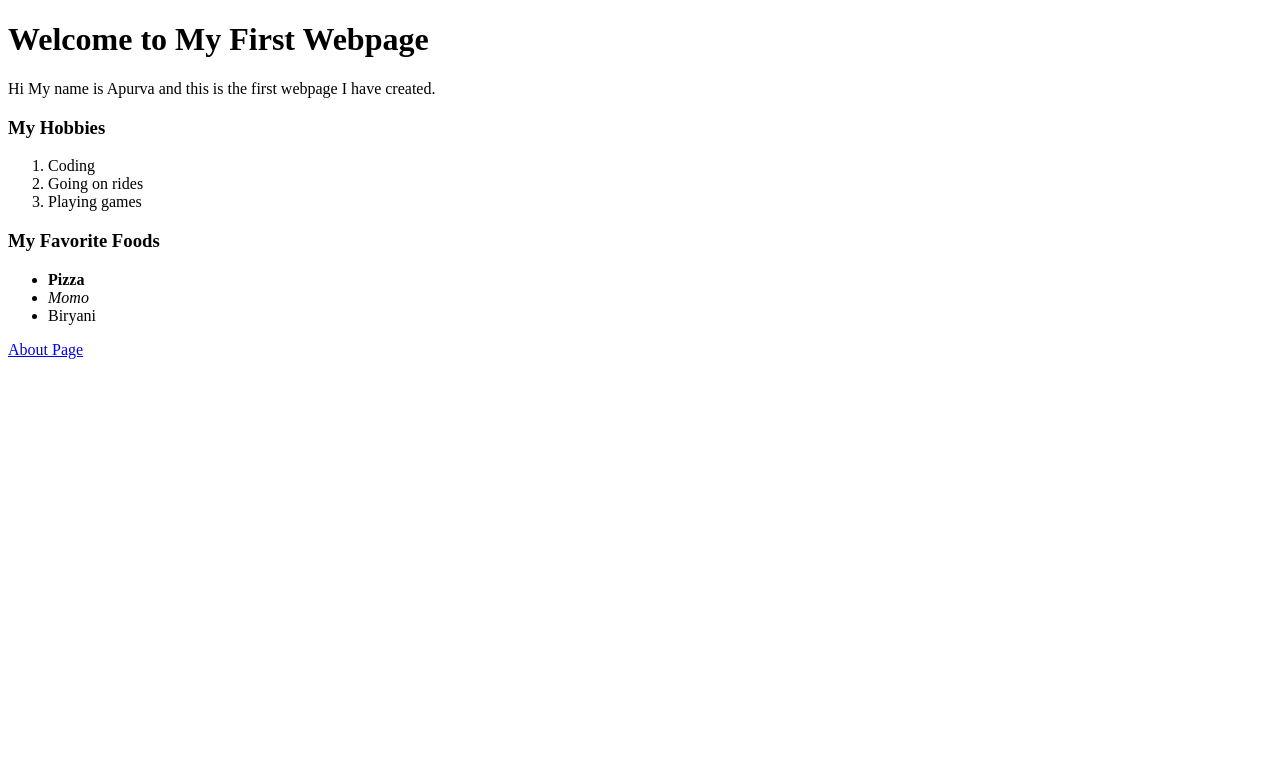
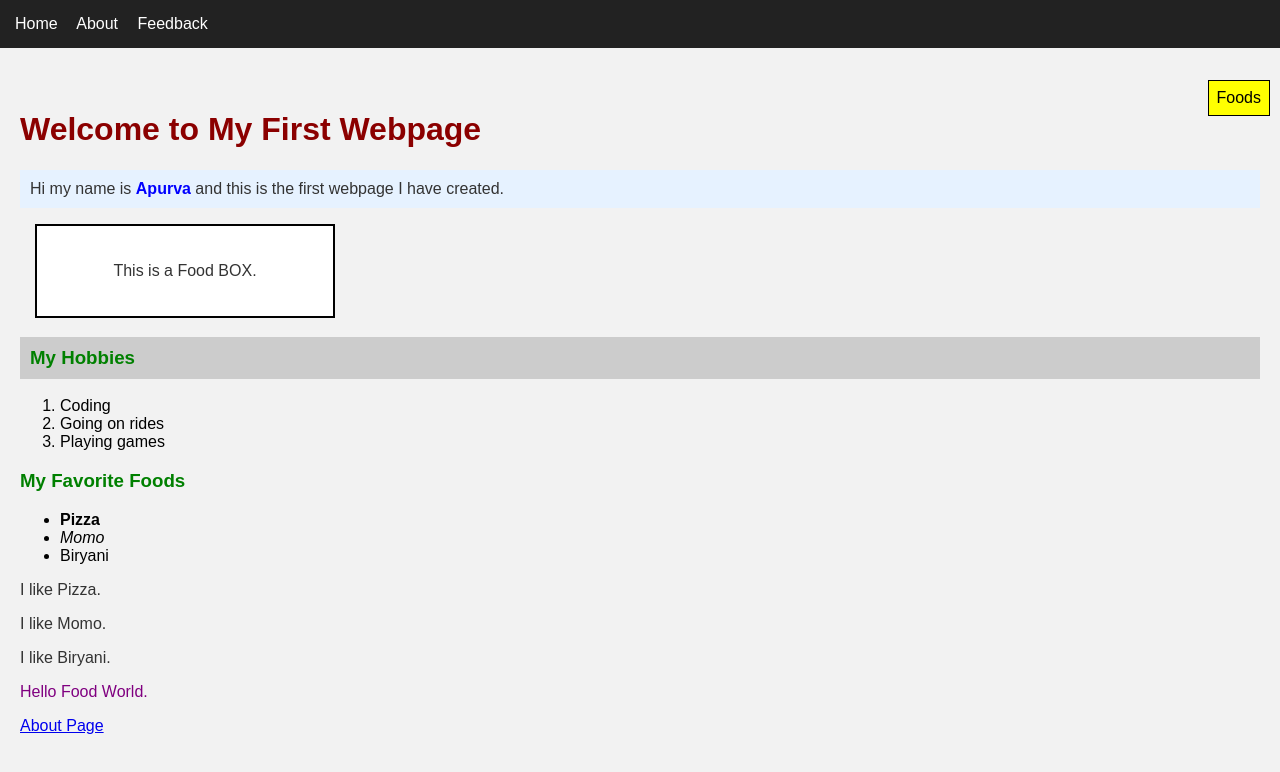
Before and after one commit to Apurva6969/Web-Dev-Module, a plain HTML site: page index.html in a window 1280 px wide. Drawn offline with Linux system fonts and the light colour scheme.

Commit message:
Add files via upload

```diff
--- a/index.html
+++ b/index.html
@@ -4,22 +4,60 @@
     <meta charset="UTF-8">
     <meta name="viewport" content="width=device-width, initial-scale=1.0">
     <title>Welcome Page</title>
+    <link rel="stylesheet" href="style.css">
+    <style>
+        h3 {
+            color: green;
+        }
+    </style>
 </head>
 <body>
-    <h1>Welcome to My First Webpage</h1>
-    <p>Hi My name is Apurva and this is the first webpage I have created.</p>
-    <h3>My Hobbies</h3>
+
+    <div class="navbar">
+        <a href="index.html">Home</a>
+        <a href="about.html">About</a>
+        <a href="feedback.html">Feedback</a>
+    </div>
+
+    <div class="main-content">
+
+        <div class="notice">Foods</div>
+
+        <h1 id="main-heading">Welcome to My First Webpage</h1>
+
+        <p class="highlight">
+            Hi my name is <span>Apurva</span> and this is the first webpage I have created.
+        </p>
+
+        <div class="content-box box-model">
+            <p>This is a Food BOX.</p>
+        </div>
+
+        <h3 class="sticky-heading">My Hobbies</h3>
+
         <ol>
             <li>Coding</li>
             <li>Going on rides</li>
             <li>Playing games</li>
         </ol>
+
         <h3>My Favorite Foods</h3>
+
         <ul>
             <li><strong>Pizza</strong></li>
             <li><em>Momo</em></li>
             <li>Biryani</li>
         </ul>
+
+        <p>I like Pizza.</p>
+        <p>I like Momo.</p>
+        <p>I like Biryani.</p>
+
+        <p style="color: purple;">Hello Food World.</p>
+
         <a href="about.html">About Page</a>
+
+    </div>
+
 </body>
 </html>
--- /dev/null
+++ b/style.css
@@ -0,0 +1,78 @@
+body {
+    background-color: #f2f2f2;
+    font-family: Arial, sans-serif;
+    margin: 0;
+    padding-top: 70px;
+}
+
+h1, h2 {
+    color: #2c3e50;
+}
+
+p {
+    font-size: 16px;
+    color: #333;
+}
+
+.highlight {
+    background-color: #e6f2ff;
+    padding: 10px;
+}
+
+#main-heading {
+    color: darkred;
+}
+
+.content-box {
+    background-color: white;
+    text-align: center;
+}
+
+.box-model {
+    width: 300px;
+    padding: 20px;
+    border: 2px solid black;
+    margin: 15px;
+    box-sizing: border-box;
+}
+
+span {
+    color: blue;
+    font-weight: bold;
+}
+
+.navbar {
+    position: fixed;
+    top: 0;
+    left: 0;
+    width: 100%;
+    background-color: #222;
+    padding: 15px;
+}
+
+.navbar a {
+    color: white;
+    margin-right: 15px;
+    text-decoration: none;
+}
+
+.main-content {
+    position: relative;
+    padding: 20px;
+}
+
+.notice {
+    position: absolute;
+    top: 10px;
+    right: 10px;
+    background-color: yellow;
+    padding: 8px;
+    border: 1px solid black;
+}
+
+.sticky-heading {
+    position: sticky;
+    top: 80px;
+    background-color: #ccc;
+    padding: 10px;
+}
```
Also changed, not shown: about.html (+20 -3 lines), feedback.html (+36 -16 lines). Lines whose indentation alone changed are shown as unchanged.
